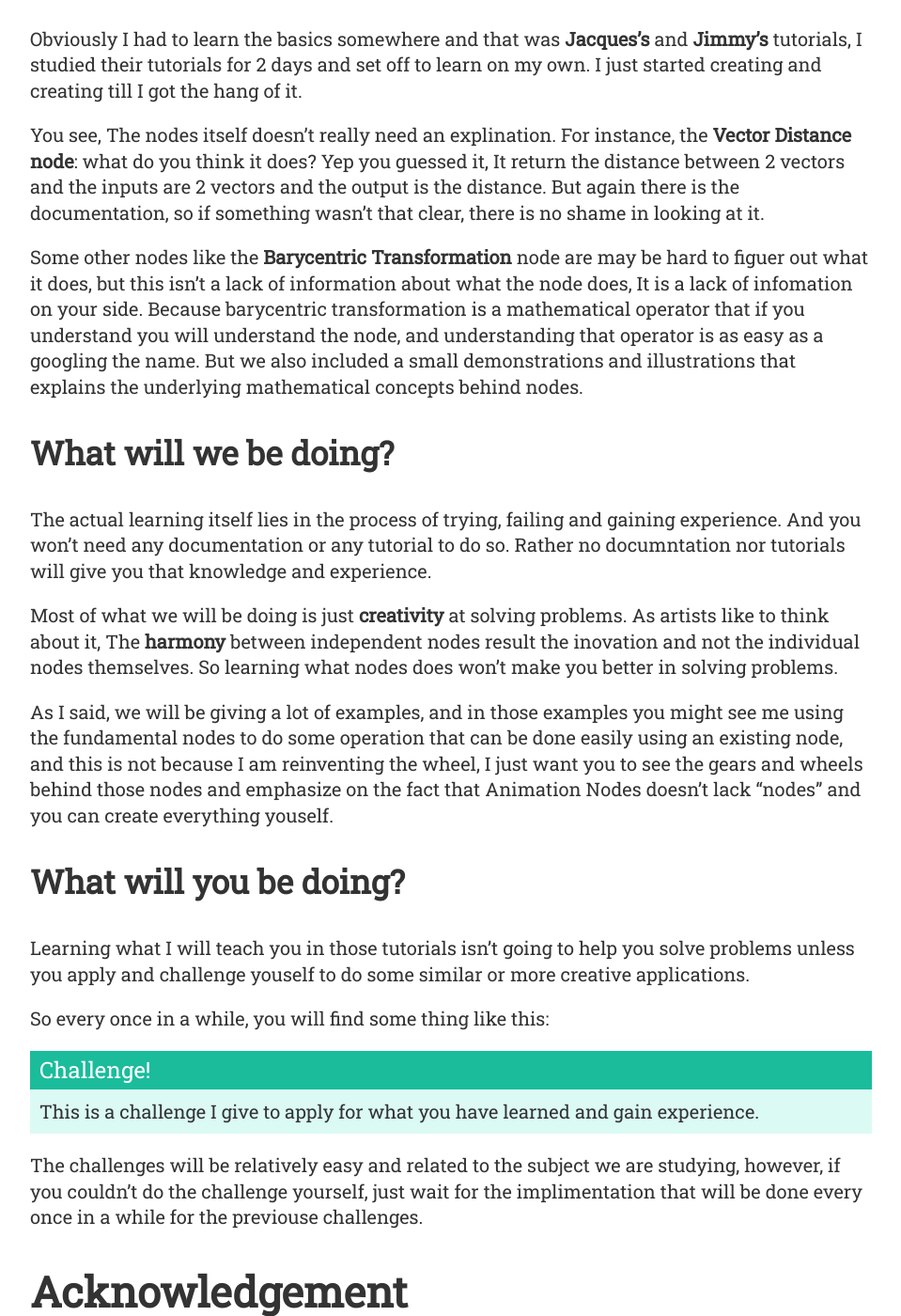
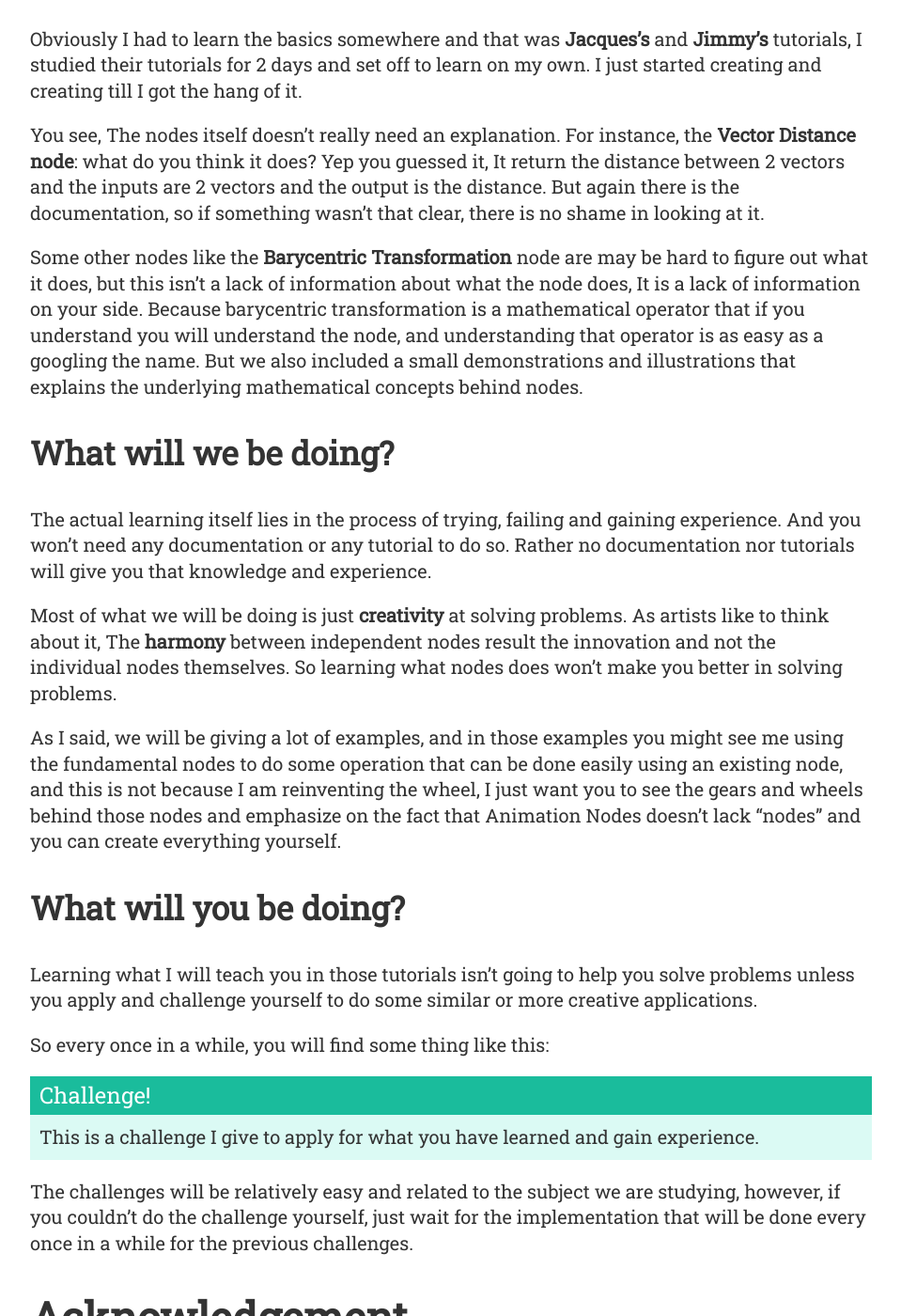
Before and after one commit to samirosman/squircleart.github.io, a Jekyll site: the page built from _posts/2017-2-10-the-essense-of-animation-nodes-preface.md, in a window 1280 px wide and 1400 px high, scrolled down 3468 px. Shown: the whole window at 94% size, without its empty margins (160-1119 px from the left). Built offline with Jekyll 4.4.1, drawn with Linux system fonts in a browser that asks for light colours; some of the changed text lies outside the part shown.

```diff
--- a/_layouts/default.html
+++ b/_layouts/default.html
@@ -16,5 +16,9 @@
     {{content}}
 
     {% include footer.html %}
+
+    {% if jekyll.environment == 'production' %}
+    {% include analytics.html %}
+    {% endif %}
   </body>
 </html>
--- a/_posts/2017-2-10-the-essense-of-animation-nodes-preface.md
+++ b/_posts/2017-2-10-the-essense-of-animation-nodes-preface.md
@@ -13,28 +13,28 @@ description:  "We talk about Animation Nodes and get ready to start the tutorial
 
 Animation Nodes is a complete **Framework** for creating almost everything in blender. Animation Nodes can be a helpful assistant for artists by providing an interactive and intuitive system for:
 
-* Controling objects' properties in a property driven manner. For instance, controling the location of an object based on its rotation.
+* Controlling objects' properties in a property driven manner. For instance, controlling the location of an object based on its rotation.
 * Automating modeling procedure. For instance, distributing hundreds of strawberry's seeds on its own surface.
 * Procedural modeling and parametric design. For instance, modeling a rock and randomizing its shape.
 * Procedural Animations. For instance, modeling sophisticated animated paths that can be described using a mathematical model.
 
-The previouse applications is as far as artists are concerned. However, some people like TDs such as myself are intersted in more advanced applications and uses for Animation Nodes which yield some intersting tools that artists can use.
+The previous applications is as far as artists are concerned. However, some people like TDs such as myself are interested in more advanced applications and uses for Animation Nodes which yield some interesting tools that artists can use.
 
 **Engineers**, **Scientists**, **Mathematician** and **Students** like to have a *Numerical computing software* such as [Matlab](https://en.wikipedia.org/wiki/MATLAB)  or [Octave](https://en.wikipedia.org/wiki/GNU_Octave)  which is basically a program that provide them with tools to do *Numerical analysis*, *Statistical studies*, *Plotting*, etc.
-Being a student myself, I didn't really need any of these programs because Animation Nodes was more than suffecient for my study.
+Being a student myself, I didn't really need any of these programs because Animation Nodes was more than sufficient for my study.
 
 ### What can be done?
 
 You might be thinking, **"Animation"** Nodes is a tool to make ... well, animations. And this is a common misconception.
 
-Let me tell you that Animation Nodes is in fact somewhat not capable of doing animations. As we said before Animation Nodes can be used to control objects' properties based on some other properties and we can utilize this to animate, that is, controling objects properties based on time and that we call a **Function of time** .
+Let me tell you that Animation Nodes is in fact somewhat not capable of doing animations. As we said before Animation Nodes can be used to control objects' properties based on some other properties and we can utilize this to animate, that is, controlling objects properties based on time and that we call a **Function of time** .
 I am telling you this because I want to change your idea about the capabilities of Animation Nodes and to be more open minded about the possibilities here.
 
 I have been using Animation Nodes for almost 8 months now. And I want you to take my word for it:
 
 >We can create anything and everything in Animation Nodes and the only limitations is the limitation of your imagination and creativity.
 
-However, some of your implementation will run very slow and thus be considred a failed implementations and this is because of python and blender that are slow sometimes. So it is probable that you will spend an hour making the actual implementation and another 11 hours optmizing it.
+However, some of your implementation will run very slow and thus be considered a failed implementations and this is because of python and blender that are slow sometimes. So it is probable that you will spend an hour making the actual implementation and another 11 hours optimizing it.
 
 But let me assure you, we are doing every thing in our disposal to boost the performance of Animation Nodes and there are some ongoing projects to do so.
 
@@ -56,32 +56,32 @@ But that wasn't enough for them either. So in this series I am going to teach yo
 
 Obviously I had to learn the basics somewhere and that was **Jacques's** and **Jimmy's** tutorials, I studied their tutorials for 2 days and set off to learn on my own. I just started creating and creating till I got the hang of it.
 
-You see, The nodes itself doesn't really need an explination. For instance, the **Vector Distance node**:  what do you think it does?
+You see, The nodes itself doesn't really need an explanation. For instance, the **Vector Distance node**:  what do you think it does?
 Yep you guessed it, It return the distance between 2 vectors and the inputs are 2 vectors and the output is the distance. But again there is the documentation, so if something wasn't that clear, there is no shame in looking at it.
 
-Some other nodes like the **Barycentric Transformation** node are may be hard to figuer out what it does, but this isn't a lack of information about what the node does, It is a lack of infomation on your side. Because barycentric transformation is a mathematical operator that if you understand you will understand the node, and understanding that operator is as easy as a googling the name. But we also included a small demonstrations and illustrations that explains the underlying mathematical concepts behind nodes.
+Some other nodes like the **Barycentric Transformation** node are may be hard to figure out what it does, but this isn't a lack of information about what the node does, It is a lack of information on your side. Because barycentric transformation is a mathematical operator that if you understand you will understand the node, and understanding that operator is as easy as a googling the name. But we also included a small demonstrations and illustrations that explains the underlying mathematical concepts behind nodes.
 
 ### What will we be doing?
 
-The actual learning itself lies in the process of trying, failing and gaining experience. And you won't need any documentation or any tutorial to do so. Rather no documntation nor tutorials will give you that knowledge and experience.
+The actual learning itself lies in the process of trying, failing and gaining experience. And you won't need any documentation or any tutorial to do so. Rather no documentation nor tutorials will give you that knowledge and experience.
 
-Most of what we will be doing is just **creativity** at solving problems. As artists like to think about it, The **harmony** between independent nodes result the inovation and not the individual nodes themselves. So learning what nodes does won't make you better in solving problems.
+Most of what we will be doing is just **creativity** at solving problems. As artists like to think about it, The **harmony** between independent nodes result the innovation and not the individual nodes themselves. So learning what nodes does won't make you better in solving problems.
 
-As I said, we will be giving a lot of examples, and in those examples you might see me using the fundamental nodes to do some operation that can be done easily using an existing node, and this is not because I am reinventing the wheel, I just want you to see the gears and wheels behind those nodes and emphasize on the fact that Animation Nodes doesn't lack "nodes" and you can create everything youself.
+As I said, we will be giving a lot of examples, and in those examples you might see me using the fundamental nodes to do some operation that can be done easily using an existing node, and this is not because I am reinventing the wheel, I just want you to see the gears and wheels behind those nodes and emphasize on the fact that Animation Nodes doesn't lack "nodes" and you can create everything yourself.
 
 ### What will you be doing?
 
-Learning what I will teach you in those tutorials isn't going to help you solve problems unless you apply and challenge youself to do some similar or more creative applications.
+Learning what I will teach you in those tutorials isn't going to help you solve problems unless you apply and challenge yourself to do some similar or more creative applications.
 
 So every once in a while, you will find some thing like this:
 
 {% include challenge.html content="This is a challenge I give to apply for what you have learned and gain experience." %}
 
-The challenges will be relatively easy and related to the subject we are studying, however, if you couldn't do the challenge yourself, just wait for the implimentation that will be done every once in a while for the previouse challenges.
+The challenges will be relatively easy and related to the subject we are studying, however, if you couldn't do the challenge yourself, just wait for the implementation that will be done every once in a while for the previous challenges.
 
 ## Acknowledgement
 
-I want to specificly thank:
+I want to specifically thank:
 
 * **Jacques Lucke** - The creator of Animation Nodes, I really hope he get to be a blender developer because he will make the software Awesome. (As if he haven't already)
 * **Jimmy Gunawan** - A first class noder who helped me when I started and a guy who has the creativity do cool procedural stuff using nodes everyday!
@@ -112,4 +112,4 @@ git clone "https://github.com/JacquesLucke/animation_nodes.git"
 
 * Install numpy python module from your package manager or Pip or other methods if you don't have it.
 
-{% include note.html content="At the time of making this series, ANimation nodes 1.6 was used" %}
+{% include note.html content="At the time of making this series, Animation nodes 1.6 was used" %}
--- /dev/null
+++ b/googlebecaa2aa5f0d6b76.html
@@ -0,0 +1 @@
+google-site-verification: googlebecaa2aa5f0d6b76.html
```
Also changed, not shown: _includes/analytics.html (added, +10 -0 lines), _posts/2017-2-11-the-essense-of-animation-nodes-execution.md (+19 -19 lines), images/the-essence-of-animation-nodes-the-system/nonfatal-errors.png (renamed from images/the-essence-of-animation-nodes-the-system/nonfetal-errors.png).
